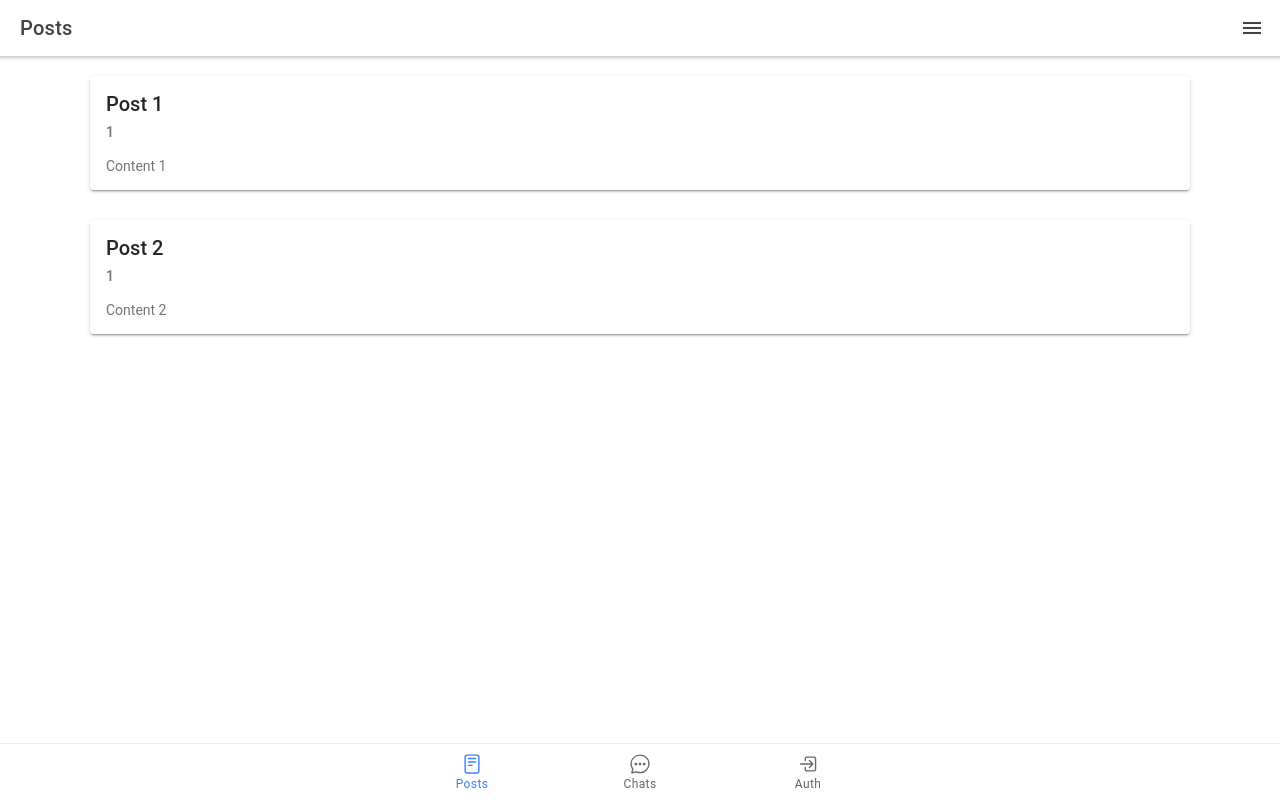
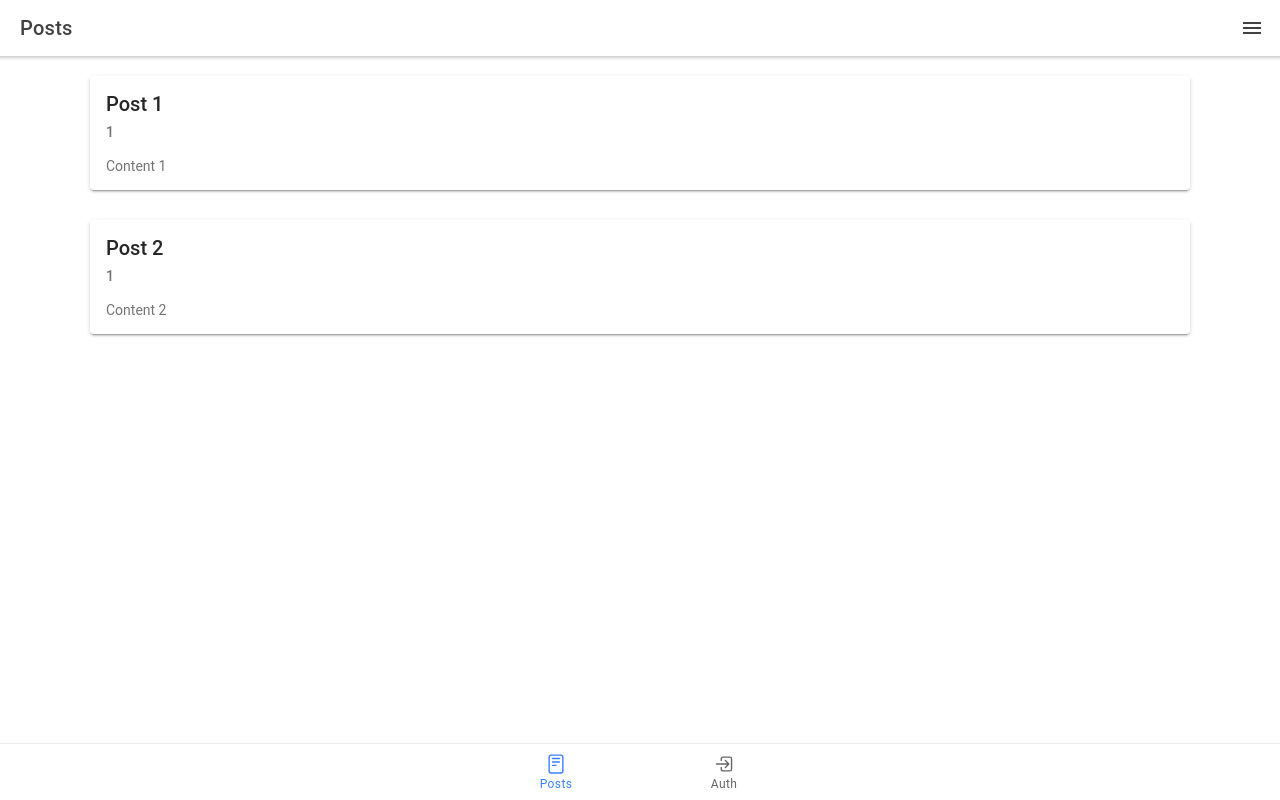
Before and after one commit to PeIIIaJIkuH/real-time-forum, a React (Create React App) app: page /posts in a window 1280 px wide. Built offline with nearby package versions, Linux system fonts and the light colour scheme; no server answers.

Commit message:
update: changed tabs dependency on is authorized

```diff
--- a/src/App.tsx
+++ b/src/App.tsx
@@ -56,16 +56,19 @@ export const App: FC = observer(() => {
 								<IonIcon icon={readerOutline}/>
 								<IonLabel>Posts</IonLabel>
 							</IonTabButton>
-							<IonTabButton tab='chats' href='/chats'>
-								<IonIcon icon={chatbubbleEllipsesOutline}/>
-								<IonLabel>Chats</IonLabel>
-							</IonTabButton>
-							{authState.user ? (
+							{authState.user && (
+								<IonTabButton tab='chats' href='/chats'>
+									<IonIcon icon={chatbubbleEllipsesOutline}/>
+									<IonLabel>Chats</IonLabel>
+								</IonTabButton>
+							)}
+							{authState.user && (
 								<IonTabButton tab='profile' href='/profile'>
 									<IonIcon icon={personOutline}/>
 									<IonLabel>Profile</IonLabel>
 								</IonTabButton>
-							) : (
+							)}
+							{!authState.user && (
 								<IonTabButton tab='auth' href='/auth'>
 									<IonIcon icon={logInOutline}/>
 									<IonLabel>Auth</IonLabel>
```
